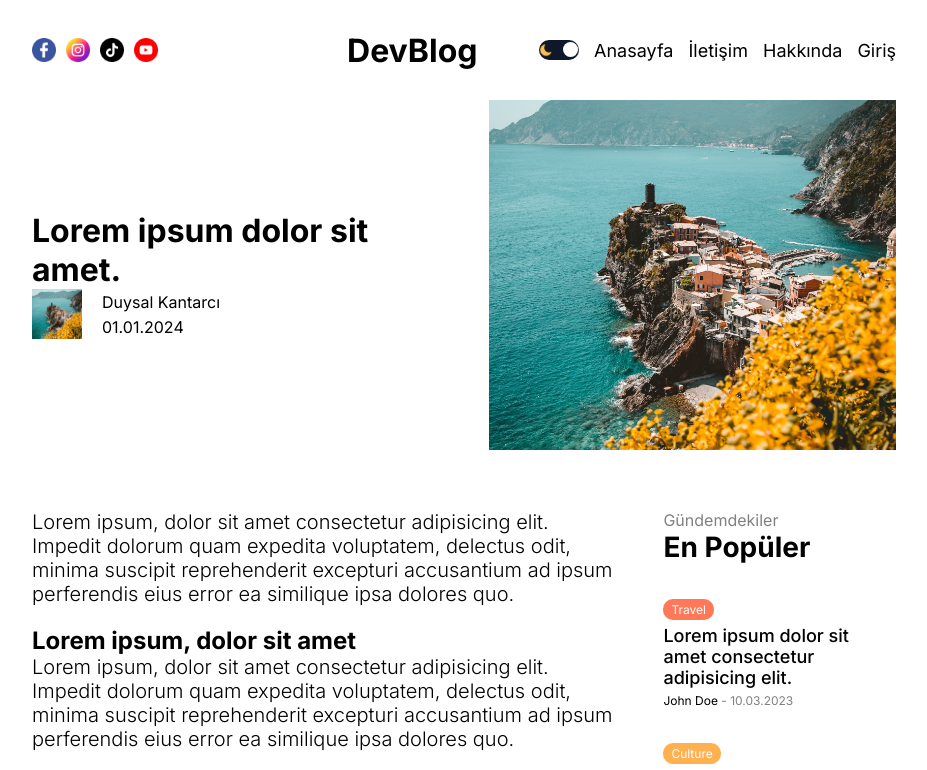
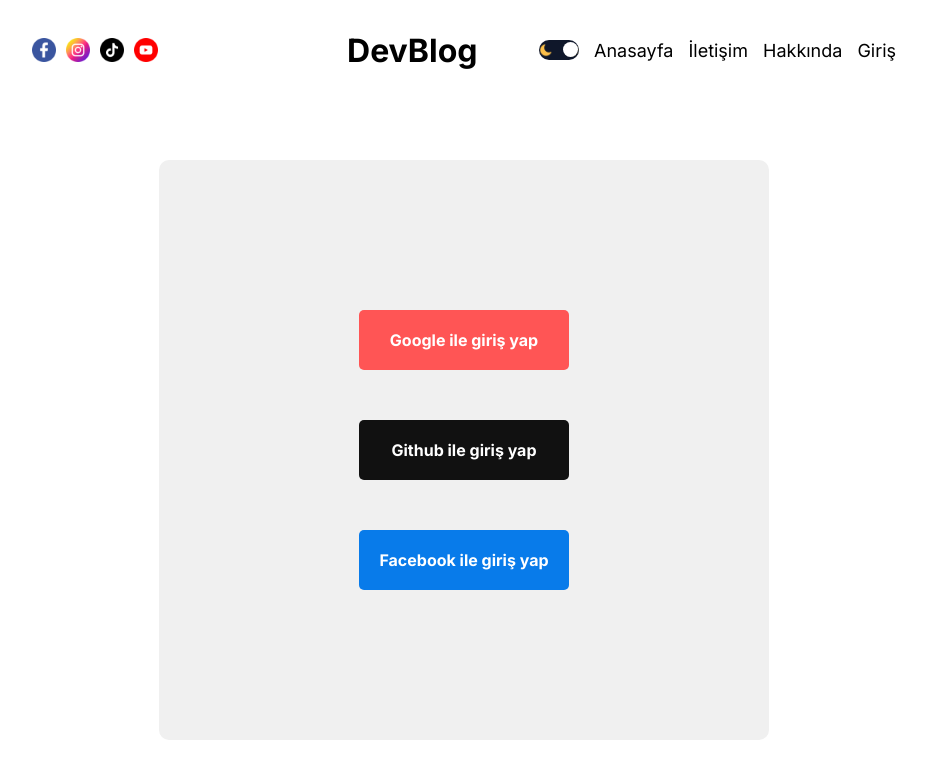
Before and after one commit to 10urkarasu/blog-app, a Next.js app: page /login in a window 1280 px wide. Shown: the top 770 px of the page, without its empty margins (176-1103 px from the left). Built offline with nearby package versions, Linux system fonts and the light colour scheme.

Commit message:
login page added

```diff
--- /dev/null
+++ b/src/app/login/loginPage.module.css
@@ -0,0 +1,55 @@
+.container {
+  display: flex;
+  align-items: center;
+  justify-content: center;
+  margin-top: 60px;
+}
+
+.wrapper {
+  background-color: var(--softBg);
+  padding: 150px 200px;
+  display: flex;
+  flex-direction: column;
+  gap: 50px;
+  border-radius: 10px;
+}
+
+.socialButton {
+  padding: 20px;
+  border-radius: 5px;
+  border: none;
+  color: white;
+  font-weight: bold;
+  cursor: pointer;
+  display: flex;
+  align-items: center;
+  justify-content: center;
+}
+
+.socialButton:first-child {
+  background-color: #ff5555;
+}
+
+.socialButton:nth-child(2) {
+  background-color: #111;
+}
+
+.socialButton:nth-child(3) {
+  background-color: #087bea;
+}
+
+@media screen and (max-width: 768px) {
+  .wrapper {
+    padding: 50px 100px;
+  }
+}
+@media screen and (max-width: 640px) {
+  .wrapper {
+    padding: 30px;
+  }
+
+  .socialButton {
+    font-weight: 400;
+    font-size: 14px;
+  }
+}
--- /dev/null
+++ b/src/app/login/page.jsx
@@ -0,0 +1,16 @@
+import React from "react";
+import styles from "./loginPage.module.css";
+
+const LoginPage = () => {
+  return (
+    <div className={styles.container}>
+      <div className={styles.wrapper}>
+        <div className={styles.socialButton}>Google ile giriş yap</div>
+        <div className={styles.socialButton}>Github ile giriş yap</div>
+        <div className={styles.socialButton}>Facebook ile giriş yap</div>
+      </div>
+    </div>
+  );
+};
+
+export default LoginPage;
```
Also changed, not shown: src/components/authLinks/AuthLinks.jsx (+18 -18 lines).
